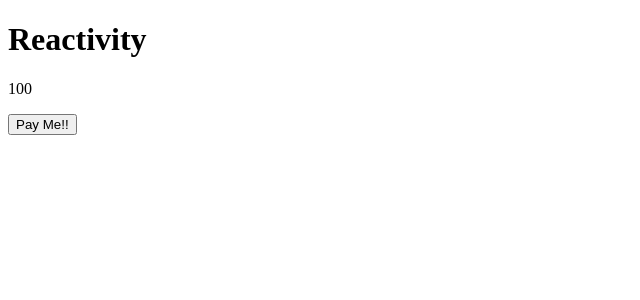
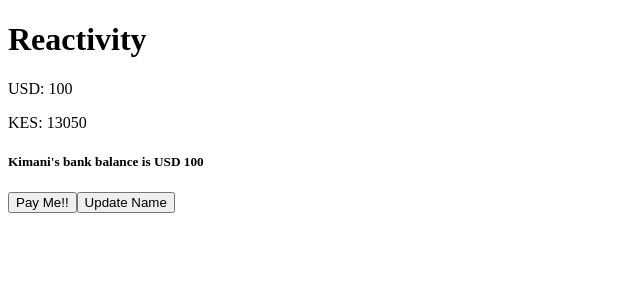
Before and after one commit to kimani-dev/vue-series, a Vue app: page / in a window 1280 px wide. Shown: the top 300 px of the page, without its empty margins (0-640 px from the left). Built offline with nearby package versions, Linux system fonts and the light colour scheme.

Commit message:
composition api, reactivity, computed

```diff
--- a/src/App.vue
+++ b/src/App.vue
@@ -1,27 +1,58 @@
-<script>
-// options Api
-export default {
-  data: () => ({
-    bankBalance: 100,
-    name: 'Kimani',
-    nums: [1, 2, 3, 4]
-  }),
-  methods: {
-    increaseBalance() {
-      this.bankBalance += 20;
-    }
+<script setup>
+// Composition API
+import { ref, computed, onMounted } from 'vue';
+
+const bankBalance = ref(100);
+const name = ref('Kimani');
+
+// note: whatever you pass in ref is the initial value of that variable
+// note: when you pass a reactive value inside another ref, it is unwrapped
+const balanceInKES = computed(() => bankBalance.value * 130.5);
+const statement = computed(() => `${name.value}'s bank balance is USD ${bankBalance.value}`);
+
+function increaseBalance() {
+  bankBalance.value += 20;
+}
+
+function updateName(first, last) {
+  name.value = `${first} ${last}`;
+}
+
+// vue depends on Javascript proxies to handle reactivity
+const person = {
+  name: 'Kimani',
+  age: 55
+};
+
+let proxy = new Proxy(person, {
+  get() {
+    // update the DOM
+    console.log('We are accessing a property in the person object');
+    return 'Different thing';
   },
-  mounted() {
-    // do something when the component is rendered
+  set() {
+    // update the DOM
+    // return new value
+    return '';
   }
-};
+});
+
+console.log(proxy.name);
+
+onMounted(() => {
+  console.log('The component has been mounted');
+});
 </script>
 
 <template>
   <div>
     <h1>Reactivity</h1>
+    <!-- State unwrapping -->
+    <p>USD: {{ bankBalance }}</p>
+    <p>KES: {{ balanceInKES }}</p>
 
-    <p>{{ bankBalance }}</p>
+    <h5>{{ statement }}</h5>
     <button @click="increaseBalance">Pay Me!!</button>
+    <button @click="updateName('David', 'Kimani')">Update Name</button>
   </div>
 </template>
```
